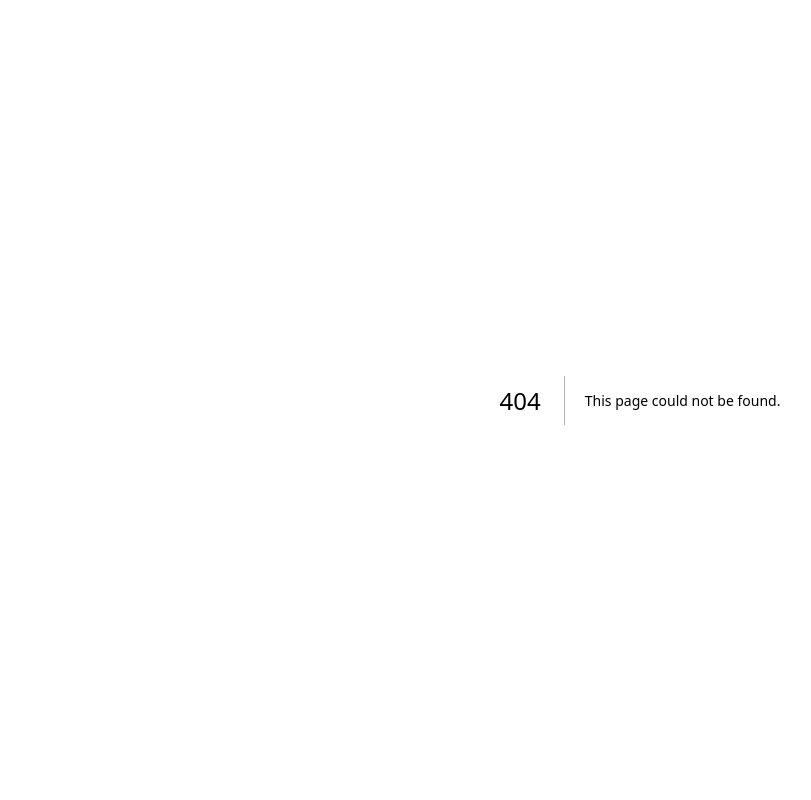
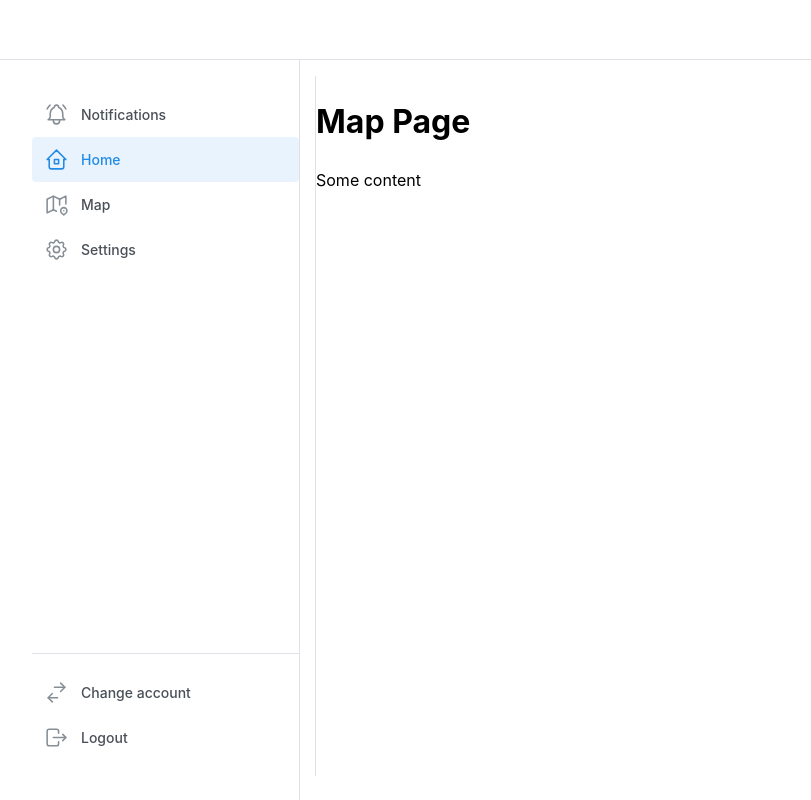
Before and after one commit to veekly-bobangs/veekly_bobangs, a Next.js app in the folder frontend/webapp/: page /map in a window 1280 px wide. Before the commit this address had no page. Shown: the whole page, without its empty margins (0-811 px from the left). Built offline with nearby package versions, Linux system fonts and the light colour scheme.

Commit message:
Add navbar and some pages

```diff
--- a/frontend/webapp/package.json
+++ b/frontend/webapp/package.json
@@ -11,6 +11,7 @@
   "dependencies": {
     "@mantine/core": "^7.4.1",
     "@mantine/hooks": "^7.4.1",
+    "@tabler/icons-react": "^2.46.0",
     "next": "14.0.4",
     "react": "^18",
     "react-dom": "^18"
--- a/frontend/webapp/src/app/layout.tsx
+++ b/frontend/webapp/src/app/layout.tsx
@@ -1,6 +1,7 @@
 import '@mantine/core/styles.css';
 import React from 'react';
 import { MantineProvider, ColorSchemeScript } from '@mantine/core';
+import PageLayout from '@/layout/PageLayout';
 
 export const metadata = {
   title: 'Veekly Bobangs',
@@ -18,7 +19,11 @@ export default function RootLayout({ children }: { children: any }) {
         />
       </head>
       <body>
-        <MantineProvider>{children}</MantineProvider>
+        <MantineProvider>
+          <PageLayout>
+            {children}
+          </PageLayout>
+        </MantineProvider>
       </body>
     </html>
   );
--- /dev/null
+++ b/frontend/webapp/src/app/map/page.tsx
@@ -0,0 +1,8 @@
+export default function MapPage() {
+  return (
+    <div>
+      <h1>Map Page</h1>
+      <p>Some content</p>
+    </div>
+  );
+}
--- /dev/null
+++ b/frontend/webapp/src/layout/Navbar.module.css
@@ -0,0 +1,63 @@
+.navbar {
+  height: rem(700px);
+  width: rem(300px);
+  padding: var(--mantine-spacing-md);
+  display: flex;
+  flex-direction: column;
+  border-right: rem(1px) solid light-dark(var(--mantine-color-gray-3), var(--mantine-color-dark-4));
+}
+
+.navbarMain {
+  flex: 1;
+}
+
+.header {
+  padding-bottom: var(--mantine-spacing-md);
+  margin-bottom: calc(var(--mantine-spacing-md) * 1.5);
+  border-bottom: rem(1px) solid light-dark(var(--mantine-color-gray-3), var(--mantine-color-dark-4));
+}
+
+.footer {
+  padding-top: var(--mantine-spacing-md);
+  margin-top: var(--mantine-spacing-md);
+  border-top: rem(1px) solid light-dark(var(--mantine-color-gray-3), var(--mantine-color-dark-4));
+}
+
+.link {
+  display: flex;
+  align-items: center;
+  text-decoration: none;
+  font-size: var(--mantine-font-size-sm);
+  color: light-dark(var(--mantine-color-gray-7), var(--mantine-color-dark-1));
+  padding: var(--mantine-spacing-xs) var(--mantine-spacing-sm);
+  border-radius: var(--mantine-radius-sm);
+  font-weight: 500;
+
+  @mixin hover {
+    background-color: light-dark(var(--mantine-color-gray-0), var(--mantine-color-dark-6));
+    color: light-dark(var(--mantine-color-black), var(--mantine-color-white));
+
+    .linkIcon {
+      color: light-dark(var(--mantine-color-black), var(--mantine-color-white));
+    }
+  }
+
+  &[data-active] {
+    &,
+    &:hover {
+      background-color: var(--mantine-color-blue-light);
+      color: var(--mantine-color-blue-light-color);
+
+      .linkIcon {
+        color: var(--mantine-color-blue-light-color);
+      }
+    }
+  }
+}
+
+.linkIcon {
+  color: light-dark(var(--mantine-color-gray-6), var(--mantine-color-dark-2));
+  margin-right: var(--mantine-spacing-sm);
+  width: rem(25px);
+  height: rem(25px);
+}
--- /dev/null
+++ b/frontend/webapp/src/layout/Navbar.tsx
@@ -0,0 +1,58 @@
+'use client'
+
+import { useState } from 'react';
+import {
+  IconBellRinging,
+  IconHome2,
+  IconSettings,
+  IconSwitchHorizontal,
+  IconLogout,
+  IconMap2,
+} from '@tabler/icons-react';
+import classes from './Navbar.module.css';
+
+const data = [
+  { link: '', label: 'Notifications', icon: IconBellRinging },
+  { link: '/', label: 'Home', icon: IconHome2},
+  { link: '/map', label: 'Map', icon: IconMap2 },
+  { link: '', label: 'Settings', icon: IconSettings },
+];
+
+export default function Navbar() {
+  const [active, setActive] = useState('Home');
+
+  const links = data.map((item) => (
+    <a
+      href={item.link}
+      key={item.label}
+      className={classes.link}
+      data-active={item.label === active || undefined}
+      onClick={(event) => {
+        setActive(item.label);
+      }}
+    >
+      <item.icon className={classes.linkIcon} stroke={1.5} />
+      <span>{item.label}</span>
+    </a>
+  ));
+
+  return (
+    <nav className={classes.navbar}>
+      <div className={classes.navbarMain}>
+        {links}
+      </div>
+
+      <div className={classes.footer}>
+        <a href="#" className={classes.link} onClick={(event) => event.preventDefault()}>
+          <IconSwitchHorizontal className={classes.linkIcon} stroke={1.5} />
+          <span>Change account</span>
+        </a>
+
+        <a href="#" className={classes.link} onClick={(event) => event.preventDefault()}>
+          <IconLogout className={classes.linkIcon} stroke={1.5} />
+          <span>Logout</span>
+        </a>
+      </div>
+    </nav>
+  );
+}
--- /dev/null
+++ b/frontend/webapp/src/layout/PageLayout.tsx
@@ -0,0 +1,43 @@
+'use client'
+
+import React from 'react';
+import { AppShell, Burger } from '@mantine/core';
+import { useDisclosure } from '@mantine/hooks';
+import Navbar from './Navbar';
+
+interface PageLayoutProps {
+  children: React.ReactNode;
+}
+
+export default function PageLayout({ children }: PageLayoutProps) {
+  const [opened, { toggle }] = useDisclosure();
+
+  return (
+    <AppShell
+      header={{ height: 60 }}
+      navbar={{
+        width: 300,
+        breakpoint: 'sm',
+        collapsed: { mobile: !opened },
+      }}
+      padding="md"
+    >
+      <AppShell.Header>
+        <Burger
+          opened={opened}
+          onClick={toggle}
+          hiddenFrom="sm"
+          size="sm"
+        />
+      </AppShell.Header>
+
+      <AppShell.Navbar p="md">
+        <Navbar />
+      </AppShell.Navbar>
+
+      <AppShell.Main>
+        {children}
+      </AppShell.Main>
+    </AppShell>
+  );
+}
--- a/frontend/webapp/tsconfig.json
+++ b/frontend/webapp/tsconfig.json
@@ -8,7 +8,7 @@
     "noEmit": true,
     "esModuleInterop": true,
     "module": "esnext",
-    "moduleResolution": "bundler",
+    "moduleResolution": "node",
     "resolveJsonModule": true,
     "isolatedModules": true,
     "jsx": "preserve",
```
Also changed, not shown: 2 other files (tests, documents, lock files or other folders).
